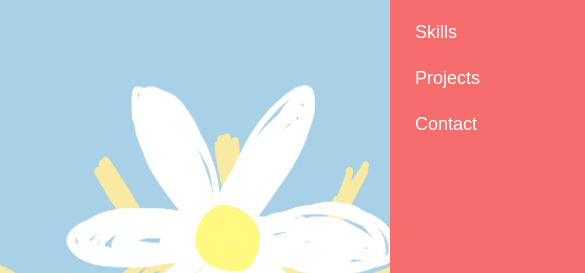
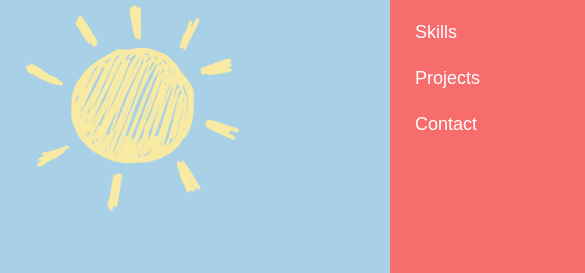
Before and after one commit to daisyuma/Personal-Profile, a plain HTML site: page index.html in a window 390 px wide. Shown: the part 145-418 px from the top of the page, 585 px wide, since content can reach past the window. Drawn offline with nearby package versions, Linux system fonts and the light colour scheme.

Commit message:
replaced animated image and added responsive adjusments

```diff
--- a/style.css
+++ b/style.css
@@ -103,17 +103,26 @@ nav ul li a:hover::after{
 }
 
 .img-box img{
-    height: 100%;
     position: absolute;
-    left: 60%;
-    bottom: 0;
     transform: translateX(-50%);
     transition: bottom 1s, left 1s;
 
 }
 
+.img-box .back-img{
+    left: 40%;
+    bottom: 50%;
+    height: 60%;
+}
+
+.img-box .front-img{
+    left: 60%;
+    bottom: 0;
+    height: 40%;
+}
+
 .img-box:hover .back-img{
-    bottom: 40px;
+    bottom: 40%;
 }
 
 .img-box:hover .front-img{
@@ -569,6 +578,7 @@ nav .fa-solid{
     display: none;
 }
 @media only screen and (max-width: 600px){
+    /* home page */
     .header-text{
         margin-top: 100%;
         font-size: 16px;
@@ -580,6 +590,22 @@ nav .fa-solid{
 
     .header-text .typed-cursor{
         font-size: 30px;
+    }
+
+    .img-box .back-img{
+        left: 10%;
+        bottom: 65%;
+        height: 45%;
+    }
+
+    .img-box .front-img{
+        left: 60%;
+        bottom: 0;
+        height: 30%;
+    }
+
+    .img-box:hover .back-img{
+        bottom: 58%;
     }
 
     nav .fa-solid{
```
Also changed, not shown: 1 other file.
